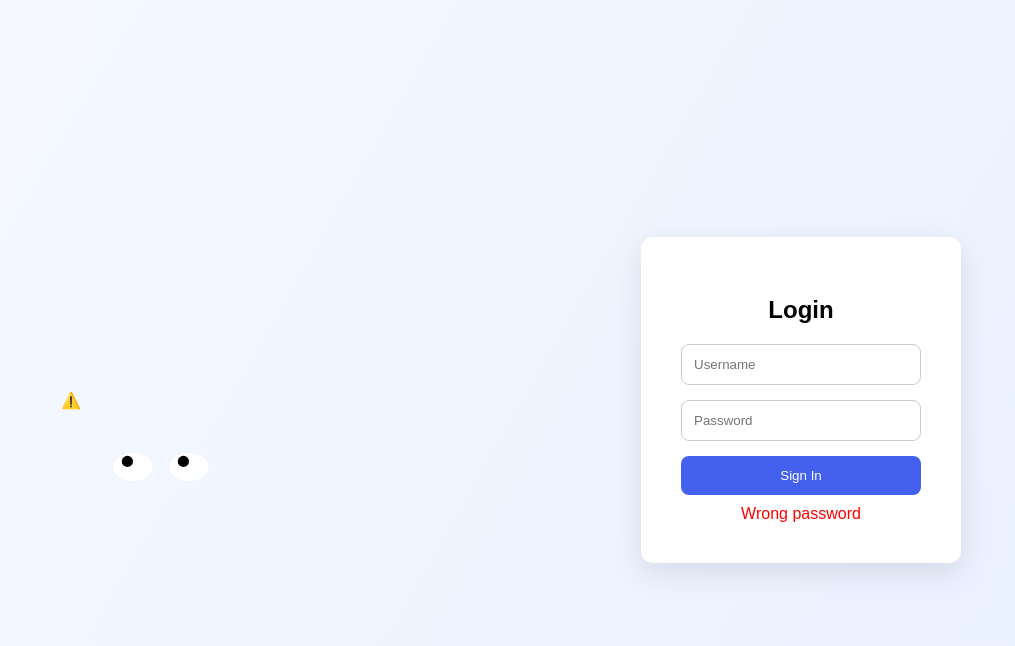
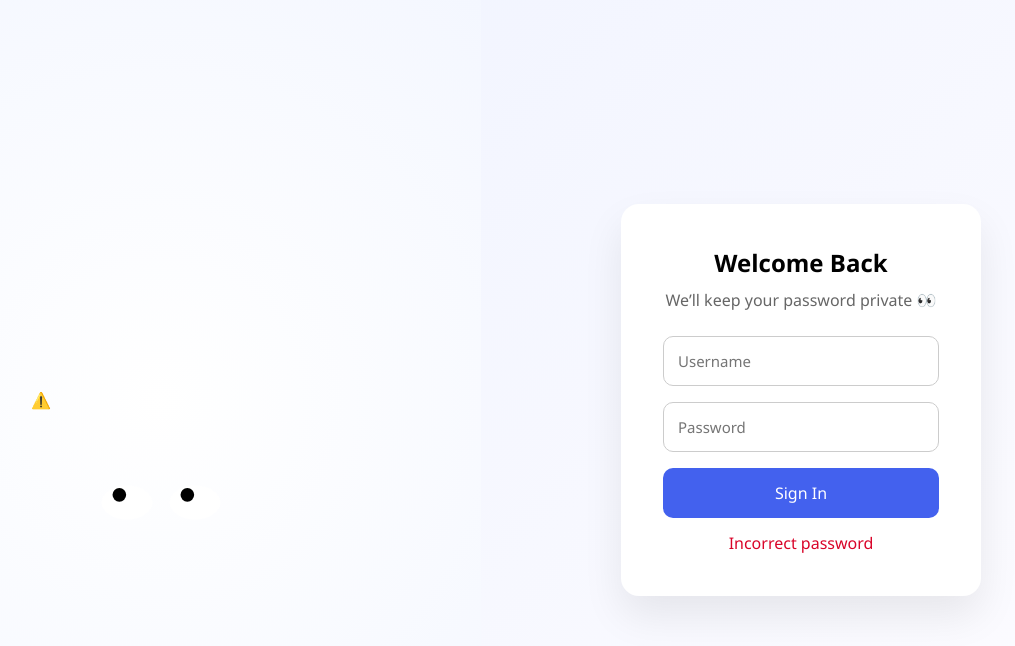
Before and after one commit to thesausagehaven-order-it/ff, a plain HTML site: page index.html in a window 1280 px wide. Both pictures are taken after a click on the button "Sign In". Shown: the whole page, without its empty margins (159-1174 px from the left). Drawn offline with nearby package versions, Linux system fonts and the light colour scheme; no server answers.

Commit message:
Update index.html

```diff
--- a/index.html
+++ b/index.html
@@ -2,98 +2,128 @@
 <html lang="en">
 <head>
   <meta charset="UTF-8" />
-  <title>Playful Login – REAL Eye Tracking + Lottie</title>
+  <title>Delightful Secure Login</title>
   <meta name="viewport" content="width=device-width, initial-scale=1.0" />
 
   <!-- Lottie -->
   <script src="https://unpkg.com/@lottiefiles/lottie-player@latest/dist/lottie-player.js"></script>
 
   <style>
-    * { box-sizing: border-box; font-family: Arial, sans-serif; }
+    :root {
+      --primary: #4361ee;
+      --bg: #f4f7ff;
+    }
+
+    * { box-sizing: border-box; font-family: 'Segoe UI', system-ui, sans-serif; }
+
     body {
       margin: 0;
-      height: 100vh;
+      min-height: 100vh;
       display: flex;
-      background: linear-gradient(120deg, #f6f9ff, #e9f0ff);
+      background: linear-gradient(135deg, #eef2ff, #fdfcff);
     }
 
-    .container { display: flex; width: 100%; }
+    .container {
+      display: grid;
+      grid-template-columns: 1fr 1fr;
+      width: 100%;
+    }
 
-    /* LEFT SIDE */
+    /* LEFT – CHARACTER */
     .left {
-      flex: 1;
       display: flex;
       align-items: center;
       justify-content: center;
-      gap: 40px;
       position: relative;
+      background: radial-gradient(circle at center, #ffffff, var(--bg));
     }
 
     .character-wrapper {
       position: relative;
-      width: 200px;
+      width: 260px;
+    }
+
+    lottie-player {
+      width: 100%;
     }
 
     /* SVG EYES */
-    .eyes-svg {
+    .eyes {
       position: absolute;
-      top: 55px;
+      top: 88px;
       left: 50%;
       transform: translateX(-50%);
-      width: 140px;
+      width: 170px;
       pointer-events: none;
     }
 
     .pupil {
-      transition: transform 0.05s linear;
+      transition: transform 0.06s linear;
     }
 
-    /* RIGHT SIDE */
+    /* RIGHT – LOGIN */
     .right {
-      flex: 1;
       display: flex;
       align-items: center;
       justify-content: center;
     }
 
     .login-box {
-      background: #fff;
-      padding: 40px;
-      width: 320px;
-      border-radius: 12px;
-      box-shadow: 0 10px 30px rgba(0,0,0,0.1);
+      width: 360px;
+      background: white;
+      padding: 42px;
+      border-radius: 18px;
+      box-shadow: 0 20px 40px rgba(0,0,0,0.08);
     }
 
-    .login-box h2 { text-align: center; margin-bottom: 20px; }
+    .login-box h2 {
+      margin: 0 0 10px;
+      text-align: center;
+    }
+
+    .login-box p {
+      margin: 0 0 25px;
+      text-align: center;
+      color: #666;
+    }
 
     .login-box input {
       width: 100%;
-      padding: 12px;
-      margin-bottom: 15px;
-      border-radius: 8px;
+      padding: 14px;
+      margin-bottom: 16px;
+      border-radius: 10px;
       border: 1px solid #ccc;
+      font-size: 15px;
+    }
+
+    .login-box input:focus {
+      outline: none;
+      border-color: var(--primary);
     }
 
     .login-box button {
       width: 100%;
-      padding: 12px;
+      padding: 14px;
+      border-radius: 10px;
       border: none;
-      border-radius: 8px;
-      background: #4361ee;
-      color: #fff;
+      background: var(--primary);
+      color: white;
+      font-size: 16px;
       cursor: pointer;
     }
 
+    .login-box button:hover { background: #364fc7; }
+
     .error {
-      color: red;
+      margin-top: 14px;
+      color: #d90429;
       text-align: center;
-      margin-top: 10px;
       display: none;
     }
 
-    @media (max-width: 768px) {
-      .container { flex-direction: column; }
-      .left { height: 40vh; }
+    @media (max-width: 900px) {
+      .container { grid-template-columns: 1fr; }
+      .left { height: 45vh; }
     }
   </style>
 </head>
@@ -101,14 +131,13 @@
 
 <div class="container">
 
-  <!-- LEFT: CHARACTER -->
+  <!-- LEFT -->
   <div class="left">
-
     <div class="character-wrapper" id="character">
 
       <!-- LOTTIE BODY -->
       <lottie-player
-        id="body"
+        id="lottieBody"
         src="https://assets10.lottiefiles.com/packages/lf20_jcikwtux.json"
         background="transparent"
         speed="1"
@@ -116,27 +145,26 @@
         autoplay>
       </lottie-player>
 
-      <!-- SVG EYES (REAL TRACKING) -->
-      <svg class="eyes-svg" viewBox="0 0 200 60">
-        <ellipse cx="60" cy="30" rx="28" ry="20" fill="#fff" />
-        <ellipse cx="140" cy="30" rx="28" ry="20" fill="#fff" />
-
-        <circle id="pupilLeft" class="pupil" cx="60" cy="30" r="8" fill="#000" />
-        <circle id="pupilRight" class="pupil" cx="140" cy="30" r="8" fill="#000" />
+      <!-- SVG EYES -->
+      <svg class="eyes" viewBox="0 0 200 60">
+        <ellipse cx="60" cy="30" rx="30" ry="20" fill="#fff" />
+        <ellipse cx="140" cy="30" rx="30" ry="20" fill="#fff" />
+        <circle id="pupilL" class="pupil" cx="60" cy="30" r="8" />
+        <circle id="pupilR" class="pupil" cx="140" cy="30" r="8" />
       </svg>
 
     </div>
-
   </div>
 
-  <!-- RIGHT: LOGIN -->
+  <!-- RIGHT -->
   <div class="right">
     <div class="login-box">
-      <h2>Login</h2>
+      <h2>Welcome Back</h2>
+      <p>We’ll keep your password private 👀</p>
       <input type="text" placeholder="Username" />
       <input type="password" id="password" placeholder="Password" />
       <button onclick="login()">Sign In</button>
-      <div class="error" id="error">Wrong password</div>
+      <div class="error" id="error">Incorrect password</div>
     </div>
   </div>
 
@@ -144,53 +172,51 @@
 
 <script>
   const character = document.getElementById('character');
-  const pupilL = document.getElementById('pupilLeft');
-  const pupilR = document.getElementById('pupilRight');
+  const pupilL = document.getElementById('pupilL');
+  const pupilR = document.getElementById('pupilR');
   const password = document.getElementById('password');
   const error = document.getElementById('error');
 
-  let eyesEnabled = true;
+  let tracking = true;
 
   document.addEventListener('mousemove', (e) => {
-    if (!eyesEnabled) return;
+    if (!tracking) return;
 
     const rect = character.getBoundingClientRect();
     const cx = rect.left + rect.width / 2;
-    const cy = rect.top + 90;
+    const cy = rect.top + 110;
 
     const dx = e.clientX - cx;
     const dy = e.clientY - cy;
 
-    const max = 8;
-    const angleX = Math.max(Math.min(dx / 20, max), -max);
-    const angleY = Math.max(Math.min(dy / 20, max), -max);
+    const limit = 9;
+    const moveX = Math.max(Math.min(dx / 18, limit), -limit);
+    const moveY = Math.max(Math.min(dy / 18, limit), -limit);
 
-    pupilL.style.transform = `translate(${angleX}px, ${angleY}px)`;
-    pupilR.style.transform = `translate(${angleX}px, ${angleY}px)`;
+    pupilL.style.transform = `translate(${moveX}px, ${moveY}px)`;
+    pupilR.style.transform = `translate(${moveX}px, ${moveY}px)`;
   });
 
   password.addEventListener('focus', () => {
-    eyesEnabled = false;
-    pupilL.style.transform = 'translate(0, 12px)';
-    pupilR.style.transform = 'translate(0, 12px)';
+    tracking = false;
+    pupilL.style.transform = 'translate(0, 14px)';
+    pupilR.style.transform = 'translate(0, 14px)';
   });
 
-  password.addEventListener('blur', () => {
-    eyesEnabled = true;
-  });
+  password.addEventListener('blur', () => tracking = true);
 
   function login() {
     if (password.value !== 'admin123') {
       error.style.display = 'block';
       character.animate([
         { transform: 'translateX(0)' },
-        { transform: 'translateX(-8px)' },
-        { transform: 'translateX(8px)' },
+        { transform: 'translateX(-10px)' },
+        { transform: 'translateX(10px)' },
         { transform: 'translateX(0)' }
-      ], { duration: 400 });
+      ], { duration: 420 });
     } else {
       error.style.display = 'none';
-      alert('Login successful!');
+      alert('Login successful');
     }
   }
 </script>
```
